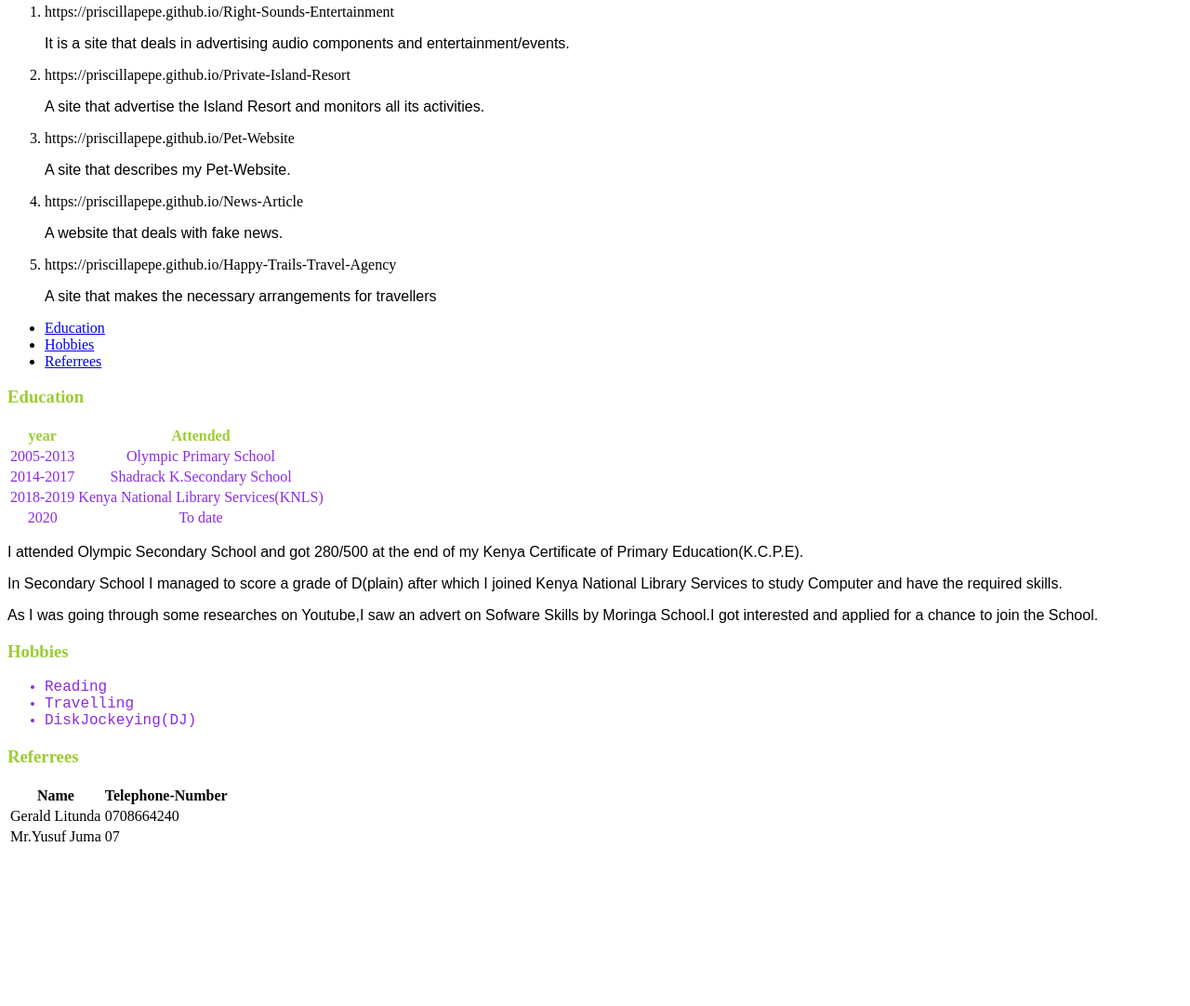
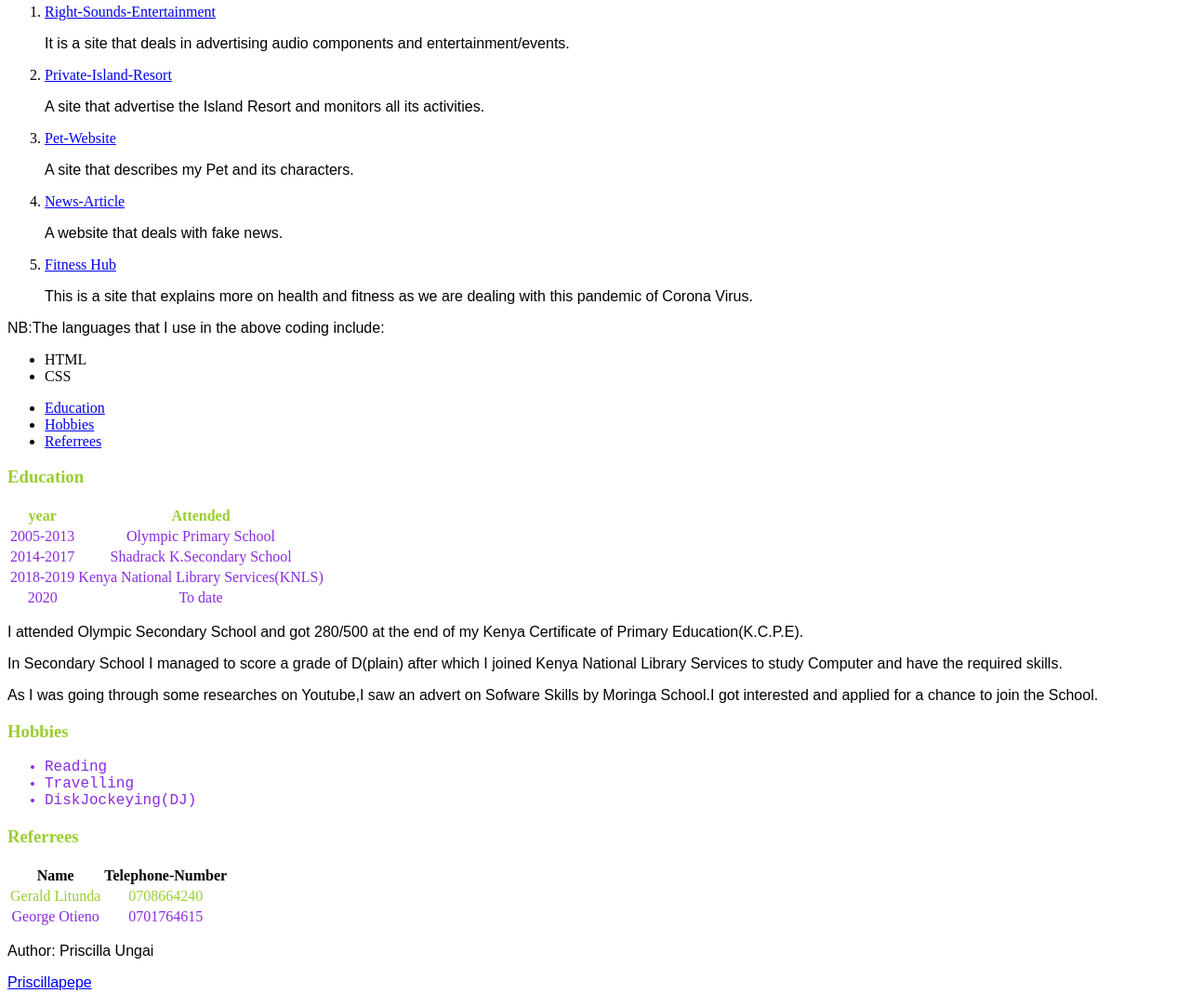
Before and after one commit to priscillapepe/My-Portfolio, a plain HTML site: page index.html in a window 1280 px wide. Shown: the part 815-1897 px from the top of the page at 93% size. Before the commit the page ends 1735 px from the top, so only its background shows below. Drawn offline with Linux system fonts and the light colour scheme.

```diff
--- a/index.html
+++ b/index.html
@@ -1,17 +1,19 @@
 <!DOCTYPE html>
 <html lang="en">
+
 <head>
     <meta charset="UTF-8">
     <meta name="viewport" content="width=device-width, initial-scale=1.0">
     <title>Web Portfolio of Priscilla</title>
     <link href="css/styles.css" rel="stylesheet" type="text/css" media="all">
 </head>
+
 <body>
     <h1><strong>My Portfolio</strong></h1>
     <h2>Welcome</h2>
     <h3>About me</h3>
     <p>I am <em>Priscilla Avichinga Ungai</em>,here,you will get to know more about me and what I do.
-        I am  a Kenyan girl,born on 19th of May 1999,in Nairobi.
+        I am a Kenyan girl,born on 19th of May 1999,in Nairobi.
     <table>
         <tr class="row">
             <th>Nationality</th>
@@ -24,23 +26,33 @@
     </table>
     </p>
     <p>Here is a photo of me:
-        <img class="image" src="priscillaungai.jpeg" alt="Image of me">
+        <img class="image" src="priscillapepe.jpeg" alt="Image of me">
     </p>
     <p>Here are links to my projects that I have done since joining Moringa School;
     <ol>
-            <li>https://priscillapepe.github.io/Right-Sounds-Entertainment</li>
+        <li>
+            <a href="https://priscillapepe.github.io/Right-Sounds-Entertainment/">Right-Sounds-Entertainment</a></li>
         <p>It is a site that deals in advertising audio components and entertainment/events.</p>
-            <li>https://priscillapepe.github.io/Private-Island-Resort</li>
+        <li>
+            <a href=" https://priscillapepe.github.io/Private-Island-Resort/.">Private-Island-Resort</a></li>
         <p>A site that advertise the Island Resort and monitors all its activities.</p>
-            <li>https://priscillapepe.github.io/Pet-Website</li>
-            <p>A site that describes my Pet-Website.</p>
-            <li>https://priscillapepe.github.io/News-Article</li>
+        <li>
+            <a href="https://priscillapepe.github.io/Pet-Website/">Pet-Website</a></li>
+        <p>A site that describes my Pet and its characters.</p>
+        <li>
+            <a href=" https://priscillapepe.github.io/News-Article/.">News-Article</a></li>
         <p>A website that deals with fake news.</p>
-            <li>https://priscillapepe.github.io/Happy-Trails-Travel-Agency</li>
-            <p>A site that makes the necessary arrangements for travellers</p>
-
-
+        <li>
+            <a href="https://alexotieno1717.github.io/fitness-hub/">Fitness Hub</a></li>
+        <p>This is a site that explains more on health and fitness as we are dealing with this pandemic of Corona Virus.
+        </p>
     </ol>
+    <p>NB:The languages that I use in the above coding include:
+    <ul>
+        <li>HTML</li>
+        <li>CSS</li>
+    </ul>
+    </p>
     </p>
     <nav>
         <ul>
@@ -95,14 +107,19 @@
             <th>Name</th>
             <th>Telephone-Number</th>
         </tr>
-        <tr>
+        <tr class="row">
             <td>Gerald Litunda</td>
             <td>0708664240</td>
         </tr>
-        <tr>
-            <td>Mr.Yusuf Juma</td>
-            <td>07</td>
+        <tr class="data">
+            <td>George Otieno</td>
+            <td>0701764615</td>
         </tr>
     </table>
+    <footer>
+        <p>Author: Priscilla Ungai</p>
+        <P><a href="email to:priscillaungai99@gmail.com">Priscillapepe</a>
+        </P>
+    </footer>
 </body>
 </html>
```
Also changed, not shown: css/styles.css (line endings or trailing spaces), priscillapepe.jpeg (added), 2 other files. Lines whose indentation alone changed are shown as unchanged.
